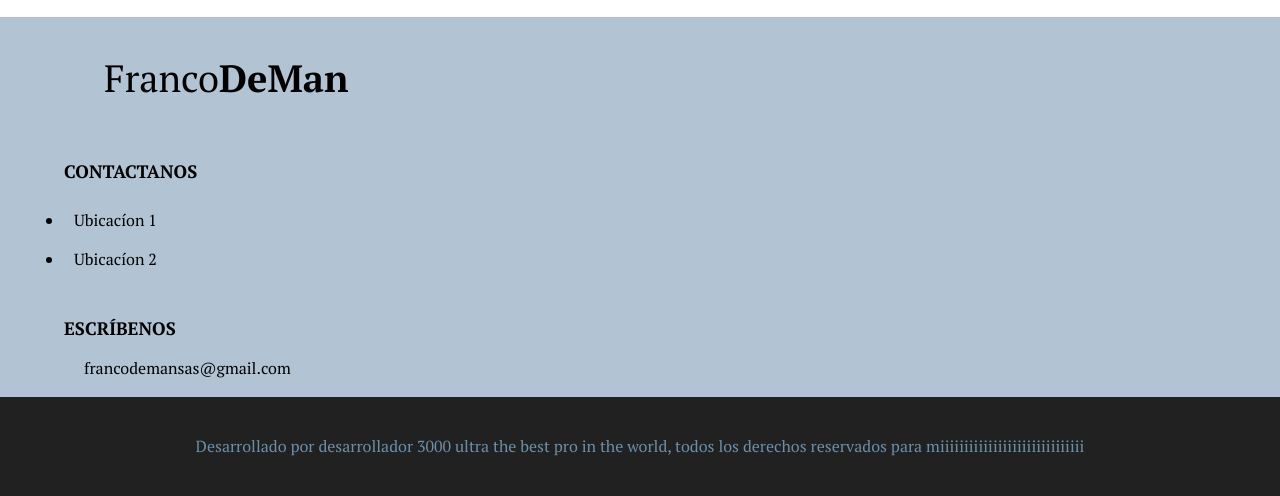
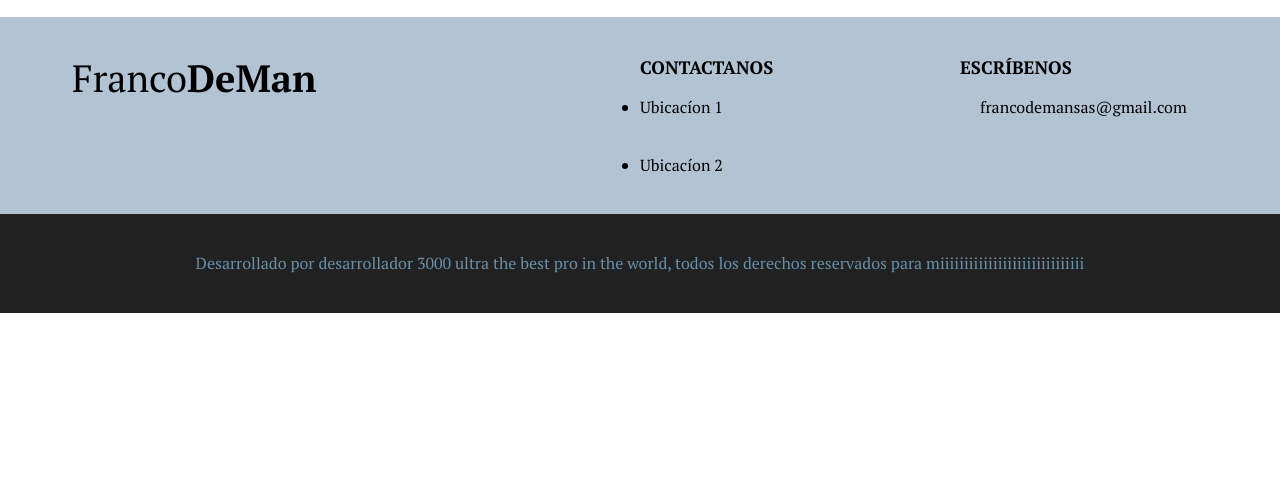
Before and after one commit to escano1/Javascript, a plain HTML site: page index.html in a window 1280 px wide. Shown: the part 1429-1925 px from the top of the page. After the commit the page ends 1742 px from the top, so only its background shows below. Drawn offline with Linux system fonts and the light colour scheme.

Commit message:
index casi terminado

```diff
--- a/css/style.css
+++ b/css/style.css
@@ -249,6 +249,12 @@ h1,h2,h3,h4 {
 .footer{
     background-color: var(--gris-suave);
 }
+@media (min-width: 768px){
+    .footer {
+        display: grid;
+        grid-template-columns: 2fr 1fr 1fr;
+    }
+}
 
 .footer__nombre{
     text-align: left;
@@ -261,13 +267,13 @@ h1,h2,h3,h4 {
 }
 
 .footer__contacto {
-    padding: 2rem 0rem 2rem 0rem;
+    padding: 4rem 0rem 2rem 0rem;
     text-transform: uppercase;
     text-align: left;
 }
 
 .footer__ubicacion {
-    padding: 1rem;
+    padding-bottom  : 4rem;
 }
 
 .footer__escribenos {
--- a/index.html
+++ b/index.html
@@ -88,22 +88,27 @@
 
 
 <div class="footer">
-    <footer class="contenedor">
-        <h1 class="footer__nombre no-margin centrar-texto">Franco<span class="footer__bold">DeMan</span></h1>
+    <section class="contenedor">
+
+            <h1 class="footer__nombre no-margin centrar-texto">Franco<span class="footer__bold">DeMan</span></h1>
+    </section>
+    <section>
         <h3 class="footer__contacto">Contactanos</h3>
         <ul>
             <li class="footer__ubicacion">Ubicacíon 1</li>
             <li class="footer__ubicacion">Ubicacíon 2</li>
         </ul>
+    </section>
+    <section>
         <h3 class="footer__escribenos">escríbenos</h3>
         <p class="footer__correo">francodemansas@gmail.com</p>
-    </footer>
-    <div class="derechos">
-        <div class="contenedor">
-            <p class="derechos__parrafo">Desarrollado por desarrollador 3000 ultra the best pro in the world, todos los derechos reservados para miiiiiiiiiiiiiiiiiiiiiiiiiiiiii</p>
-        </div>
+    </section>
+</div>
+<footer class="derechos">
+    <div class="contenedor">
+        <p class="derechos__parrafo">Desarrollado por desarrollador 3000 ultra the best pro in the world, todos los derechos reservados para miiiiiiiiiiiiiiiiiiiiiiiiiiiiii</p>
     </div>
-</div>
+</footer>
 </body>
 
 </html>
```
